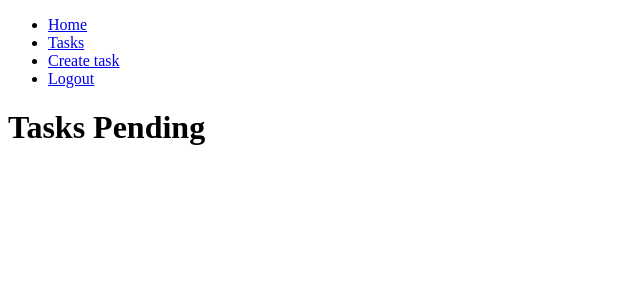
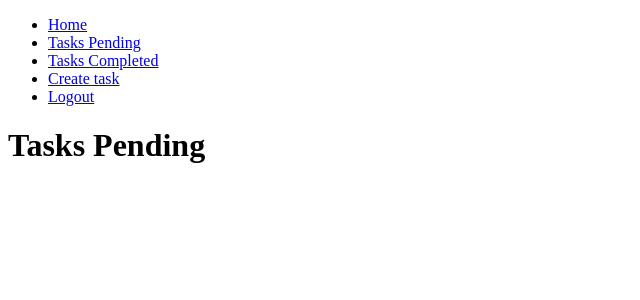
Before and after one commit to alenvbn/django-crud, a Django app: page /tasks/ in a window 1280 px wide. Shown: the top 300 px of the page, without its empty margins (0-640 px from the left). Run offline with Django 4.2, Linux system fonts and the light colour scheme; the visitor is signed in with stand-in values (Sample User, id 1); data that the repository does not hold is empty.

Commit message:
add tasks completed view

```diff
--- a/djangocrud/urls.py
+++ b/djangocrud/urls.py
@@ -22,6 +22,7 @@ urlpatterns = [
     path('', views.home, name='home'),
     path('signup/', views.signup, name='signup'),
     path('tasks/', views.tasks, name='tasks'),
+    path('tasks_completed/', views.tasks_completed, name='tasks_completed'),
     path('tasks/create/', views.create_task, name='create_task'),
     path('tasks/<int:task_id>/', views.task_detail, name='task_detail'),
     path('tasks/<int:task_id>/complete', views.complete_task, name='complete_task'),
--- a/tasks/templates/base.html
+++ b/tasks/templates/base.html
@@ -11,7 +11,8 @@
       <ul>
         <li><a href="/">Home</a></li>
         {% if user.is_authenticated %}
-        <li><a href="/tasks">Tasks</a></li>
+        <li><a href="{% url 'tasks' %}">Tasks Pending</a></li>
+        <li><a href="{% url 'tasks_completed' %}">Tasks Completed</a></li>
         <li><a href="/tasks/create">Create task</a></li>
         <li><a href="/logout">Logout</a></li>
         {% else %}
--- a/tasks/templates/tasks.html
+++ b/tasks/templates/tasks.html
@@ -12,6 +12,7 @@
             {% endif %}
             <p>{{ task.description }}</p>
             <p>{{ task.user.username }}</p>
+            <p>{{task.datecompleted|date:'M j Y:i'}}</p>
         </a>
     </li>
     {% endfor %}
--- a/tasks/views.py
+++ b/tasks/views.py
@@ -44,6 +44,10 @@ def tasks(request):
     tasks = Task.objects.filter(user=request.user, datecompleted__isnull=True)
     return render(request, 'tasks.html', {'tasks': tasks})
 
+
+def tasks_completed(request):
+    tasks = Task.objects.filter(user=request.user, datecompleted__isnull=False).order_by('-datecompleted')
+    return render(request, 'tasks.html', {'tasks': tasks})
 
 def task_detail(request, task_id):
     if request.method == 'GET':
```
